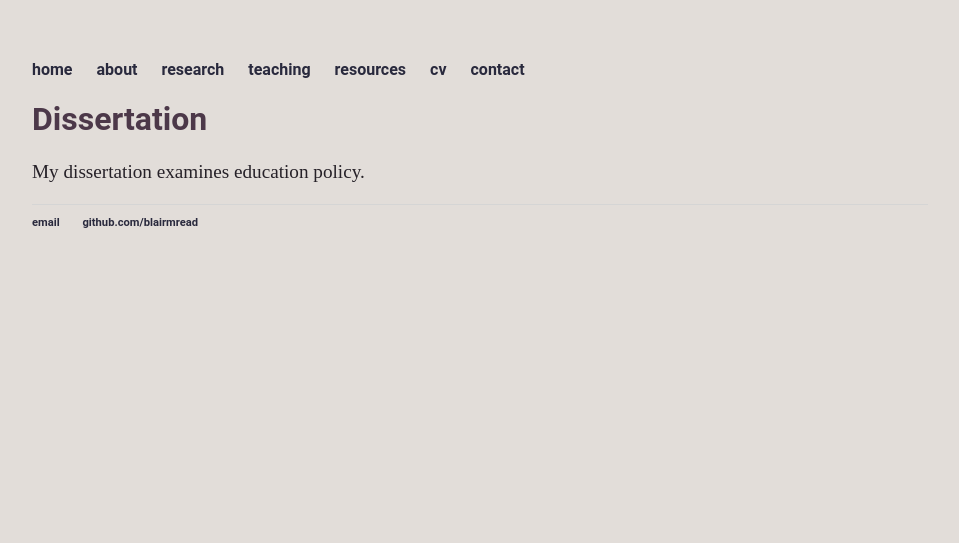
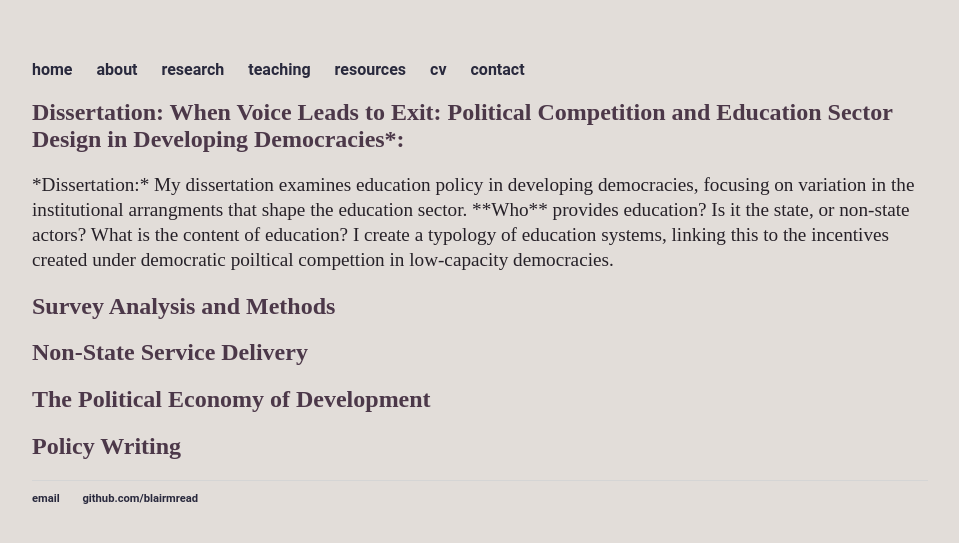
Before and after one commit to blairmread/blairmread.github.io, a Jekyll site: the page built from research/index.html, in a window 1280 px wide. Shown: the top 543 px of the page, without its empty margins (160-1119 px from the left). Built offline with Jekyll 4.4.1, drawn with Linux system fonts in a browser that asks for light colours.

Commit message:
Update index.html

```diff
--- a/research/index.html
+++ b/research/index.html
@@ -2,7 +2,20 @@
 layout: default
 title: Blair Read
 ---
+
 <div class="blurb">
-	<h1>Dissertation</h1>
-	<p>My dissertation examines education policy.</a></p>
+
+	<h2>Dissertation: When Voice Leads to Exit: Political Competition and Education Sector Design in Developing Democracies*: </h2>
+
+<p>*Dissertation:* My dissertation examines education policy in developing democracies, focusing on variation in the institutional arrangments that shape the education sector. **Who** provides education? Is it the state, or non-state actors? What is the content of education? I create a typology of education systems, linking this to the incentives created under democratic poiltical compettion in low-capacity democracies.</a></p>
+
+<h2>Survey Analysis and Methods</h2>
+
+<h2>Non-State Service Delivery</h2>
+
+<h2>The Political Economy of Development</h2>
+
+<h2> Policy Writing </h2>
+
+
 </div><!-- /.blurb -->
```
